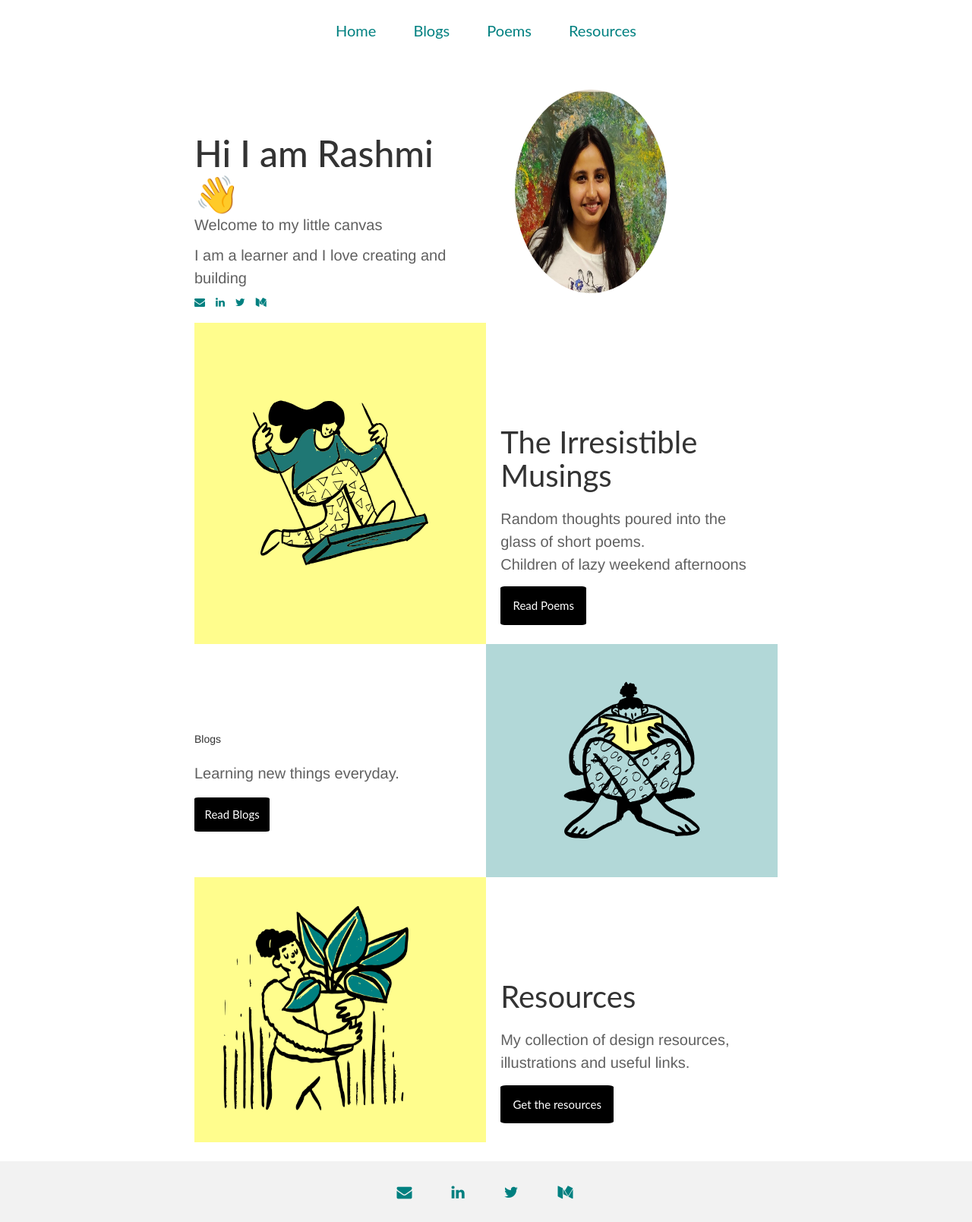
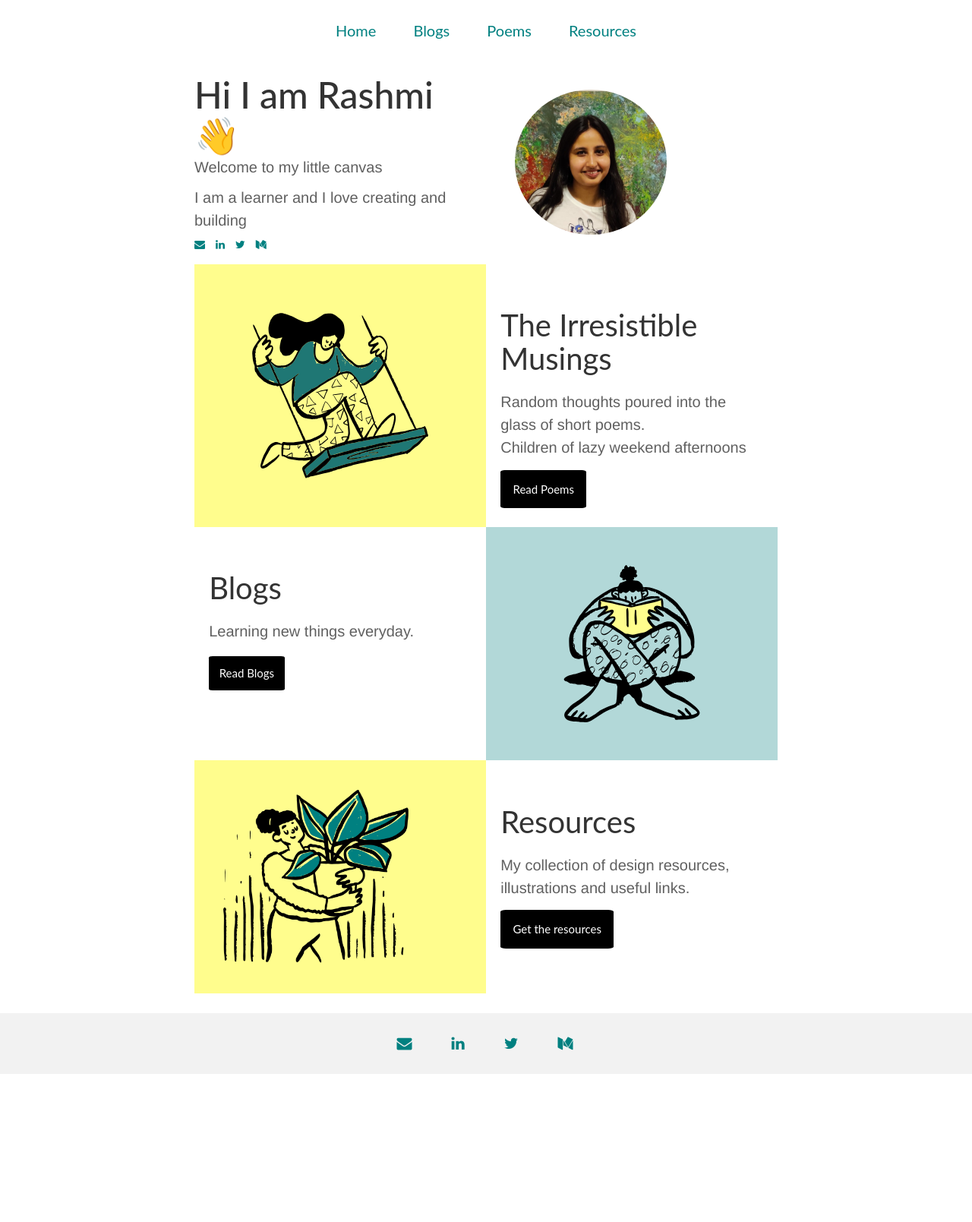
Before and after one commit to Rashmihere/Rashmihere.github.io, a Jekyll site: the page index.html, which Jekyll copies as it is, in a window 1280 px wide. Shown: the whole page at 76% size. Built offline with Jekyll 4.4.1, drawn with Linux system fonts in a browser that asks for light colours; some web fonts are replaced; after the commit the page ends 1414 px from its top, so only the background shows below that.

Commit message:
Text Changes

```diff
--- a/index.html
+++ b/index.html
@@ -102,7 +102,7 @@
 
               <div class ="text-section" style = "float: left">
 
-             <div class = "text-content"style= "padding-left: 5%>
+             <div class = "text-content"style= "padding-left: 5%">
              <h1 class = "text-title"> Blogs</h1>
 
              <h3 class = "text"> Learning new things everyday. </h3>
--- a/main.css
+++ b/main.css
@@ -99,8 +99,7 @@
     width: 50%;
     float: left;
     clear: left;
-    padding-top: 10%;
-    padding-bottom: 0;
+
  }
 
  @media only screen and (max-width: 768px){
```
